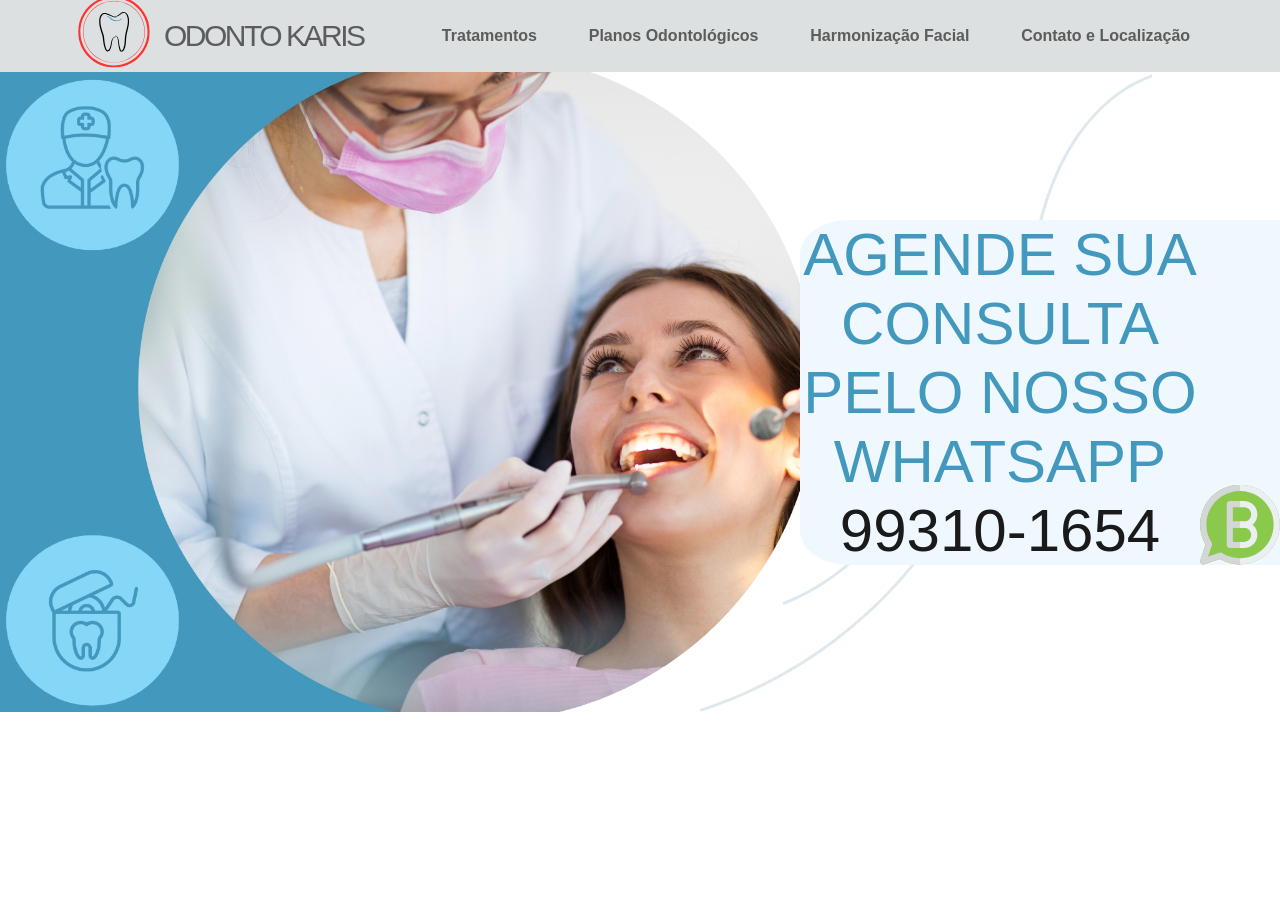
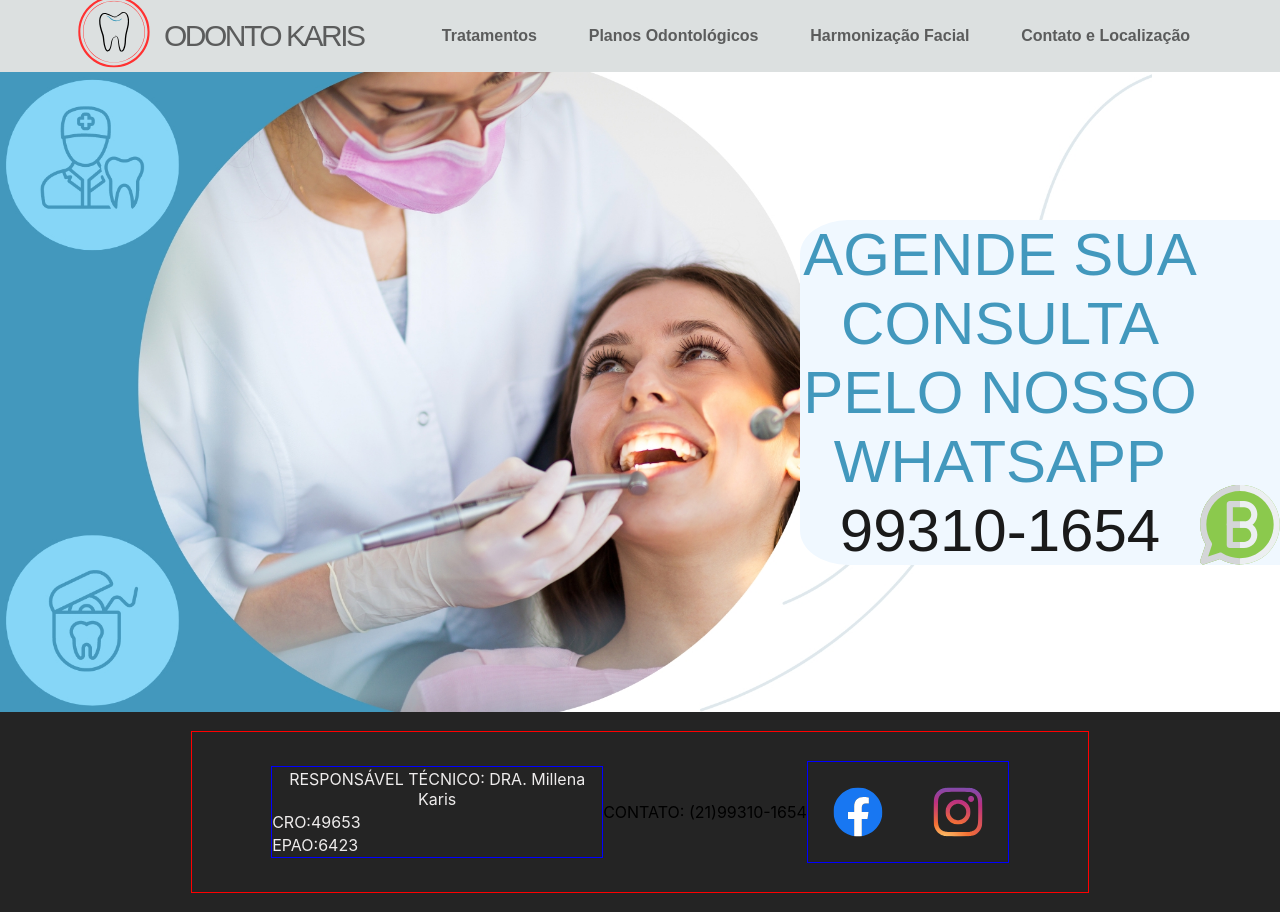
Before and after one commit to marllonwagner/odonto-karis, a React (Create React App) app: page / in a window 1280 px wide. Before the commit the page ends 800 px from the top, so only its background shows below. Built offline with nearby package versions, Linux system fonts and the light colour scheme.

Commit message:
footer progress

```diff
--- /dev/null
+++ b/src/components/footer/Footer.jsx
@@ -0,0 +1,22 @@
+import React from 'react'
+import SocialContainer from '../socialContainer/SocialContainer'
+import './css/footer.css'
+
+export default function Footer() {
+  return (
+    <footer className='footer'>
+      <div className='footer-container'>
+
+        <div className='cro-container'>
+          <p
+          className='cro-text'>RESPONSÁVEL TÉCNICO: DRA. Millena Karis </p>
+          <span className='cro-text'>CRO:49653</span>
+          <p className='cro-text'>EPAO:6423</p>
+        </div>
+
+        <p>CONTATO: (21)99310-1654</p>
+        <SocialContainer/>
+      </div>
+    </footer>
+  )
+}
--- /dev/null
+++ b/src/components/footer/css/footer.css
@@ -0,0 +1,31 @@
+.footer {
+  display: flex;
+  justify-content: center;
+  align-items: center;
+  max-width: 100vw;
+  height: 25vh;
+  background-color: #242424;
+}
+
+.footer-container {
+  display: flex;
+  justify-content: center;
+  align-items: center;
+  width: 70vw;
+  height: 20vh;
+  border: 1px solid red;
+}
+
+.cro-container {
+  display: flex;
+  width: 330px;
+  height: 90px;
+  justify-content: space-around;
+  align-items: flex-start;
+  flex-direction: column;
+  border: 1px solid blue;
+}
+
+.cro-text {
+  color: rgb(238, 236, 236);
+}
--- /dev/null
+++ b/src/components/socialContainer/SocialContainer.jsx
@@ -0,0 +1,17 @@
+import React from 'react'
+import faceLogo from '../../assets/icons/faceLogo.svg'
+import instaLogo from '../../assets/icons/instaLogo.svg'
+import './css/socialContainer.css'
+
+export default function SocialContainer() {
+  return (
+    <div className='social-container'>
+<img
+className='face-logo'
+ src={faceLogo} alt="facebook" />
+<img
+className='insta-logo'
+src={instaLogo} alt="instagram" />
+    </div>
+  )
+}
--- /dev/null
+++ b/src/components/socialContainer/css/socialContainer.css
@@ -0,0 +1,17 @@
+.social-container {
+  display: flex;
+  width: 200px;
+  height: 100px;
+  justify-content: space-around;
+  align-items: center;
+  border: 1px solid blue;
+}
+
+.face-logo {
+  width: 50px;
+  height: 50px;
+}
+.insta-logo {
+  width: 50px;
+  height: 50px;
+}
--- a/src/pages/home/Home.jsx
+++ b/src/pages/home/Home.jsx
@@ -1,4 +1,5 @@
 import React from 'react'
+import Footer from '../../components/footer/Footer'
 import Header from '../../components/header/Header'
 import HomeCover from '../../components/homeCover/HomeCover'
 import './css/Home.css'
@@ -8,6 +9,7 @@ export default function Home() {
     <div>
       <Header/>
       <HomeCover/>
+      <Footer/>
     </div>
   )
 }
```
Also changed, not shown: src/assets/icons/faceLogo.svg (added), src/assets/icons/instaLogo.svg (added).
